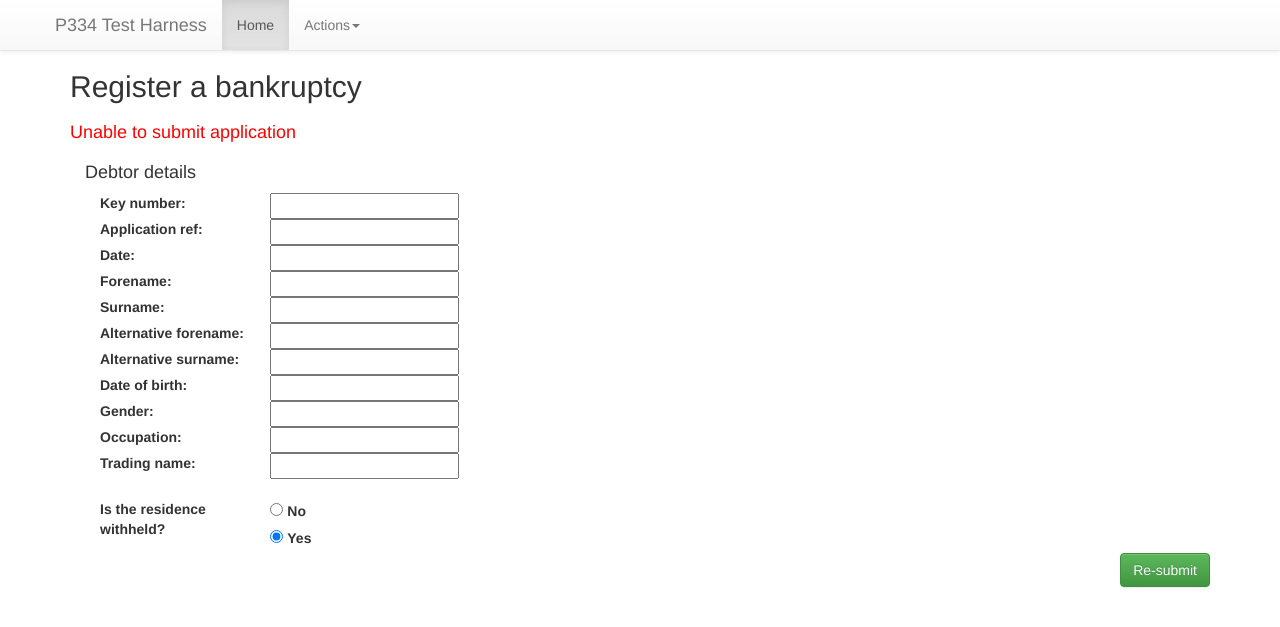
After one commit to LandRegistry/lc-alpha-demo-utilities, a Flask app: template application/templates/regn_submission_error.html in a window 1280 px wide. The commit adds this page. Shown: the top 627 px of the page. Run offline with Flask 2, Linux system fonts and the light colour scheme; the template is opened without the code that fills it, so the values that code supplies are empty; some libraries are stand-ins or nearby versions.

Commit message:
Utilities

```diff
--- a/application/static/css/styles.css
+++ b/application/static/css/styles.css
@@ -6,3 +6,7 @@
     background-color:#E6E6E6;
     padding-bottom:15px;
 }
+
+.error {
+    color:#FF0000;
+}
--- a/application/templates/includes/vertical_nav.html
+++ b/application/templates/includes/vertical_nav.html
@@ -9,7 +9,7 @@
                             <span class="icon-bar"></span>
                             <span class="icon-bar"></span>
                         </button>
-                        <a class="navbar-brand" href="/">Land Charges Utilities</a>
+                        <a class="navbar-brand" href="/">P334 Test Harness</a>
                     </div>
                     <div class="collapse navbar-collapse">
                         <ul class="nav navbar-nav">
--- /dev/null
+++ b/application/templates/regn_submission_error.html
@@ -0,0 +1,98 @@
+<!DOCTYPE html>
+<html lang="en">
+<head>
+    <meta charset="utf-8">
+    <title>Bankruptcy registration</title>
+    {% include 'includes/ext_references.html' %}
+</head>
+<body>
+    {% include 'includes/vertical_nav.html' %}
+    <div id="main" class="container" >
+        <div class="container" >
+            <div class="row">
+                <h2>Register a bankruptcy</h2>
+                <form action="/resubmit" method="POST">
+                    <div class="row col-sm-12">
+                        <h4 class="error">Unable to submit application</h4>
+                        <h5 class="error">{{error}}</h5>
+
+                        <div class="col-sm-5">
+                                <h4>Debtor details</h4>
+                                <label for="key_no" class="col-sm-5">Key number:</label>
+                                <input type="text" id="key_no" name="key_no" value="{{regnDetails.key_number}}"><br/>
+                                <label for="app_ref" class="col-sm-5">Application ref:</label>
+                                <input type="text" id="app_ref" name="reference" value="{{regnDetails.application_ref}}"><br/>
+                                <label for="app_date" class="col-sm-5">Date:</label>
+                                <input type="text" id="app_date" name="application_date" value="{{regnDetails.date}}"><br/>
+                                <label for="forename" class="col-sm-5">Forename:</label>
+                                <input type="text" id="forename" name="forename" value="{{regnDetails.forenames}}"><br/>
+                                <label for="surname" class="col-sm-5">Surname:</label>
+                                <input type="text" id="surname" name="surname" value="{{regnDetails.surname}}"><br/>
+                                <label for="alt_forename" class="col-sm-5">Alternative forename:</label>
+                                <input type="text" id="alt_forename" name="alt_forename" value="{{regnDetails.alt_forename}}"><br/>
+                                <label for="alt_surname" class="col-sm-5">Alternative surname:</label>
+                                <input type="text" id="alt_surname" name="alt_surname" value="{{regnDetails.alt_surname}}"><br/>
+                                <label for="dob" class="col-sm-5">Date of birth:</label>
+                                <input type="text" id="dob" name="dob" value="{{regnDetails.date_of_birth}}"><br/>
+                                <label for="gender" class="col-sm-5">Gender:</label>
+                                <input type="text" id="gender" name="gender" value="{{regnDetails.gender}}"><br/>
+                                <label for="occupation" class="col-sm-5">Occupation:</label>
+                                <input type="text" id="occupation" name="occupation" value="{{regnDetails.occupation}}"><br/>
+                                <label for="trading" class="col-sm-5">Trading name:</label>
+                                <input type="text" id="trading" name="trading" value="{{regnDetails.trading_name}}"><br/><br/>
+                            <div class="col-sm-5">
+                                <p><strong>Is the residence withheld?</strong></p>
+                            </div>
+                            {% if regnDetails.withheld == "false" %}
+                                <input type="radio" id="withheld1" name="withheld" value="false" checked/>
+                                <label for="withheld1">No</label><br/>
+                                <input type="radio" id="withheld2" name="withheld" value="true" />
+                                <label for="withheld2">Yes</label>
+                            {% else %}
+                                <input type="radio" id="withheld1" name="withheld" value="false" />
+                                <label for="withheld1">No</label><br/>
+                                <input type="radio" id="withheld2" name="withheld" value="true" checked/>
+                                <label for="withheld2">Yes</label>
+                            {% endif %}
+
+                        </div>
+
+                        <div class="col-sm-7">
+                            {% if regnDetails.addressList | length > 0  %}
+                                <h4>Addresses</h4>
+                            {% endif %}
+                            {% for item in regnDetails.addressList %}
+                                {% if item.address_type == "residence" %}
+                                    <div class="col-sm-2">Residence:</div>
+                                {% elif item.address_type == "business" %}
+                                    <div class="col-sm-2">Business:</div>
+                                {% else %}
+                                    <div class="col-sm-2">Investment:</div>
+                                {% endif %}
+                                    <div class="col-sm-10">
+                                        <input hidden name="address_type_{{loop.index}}" value="{{item.address_type}}"/>
+                                        <label for="name_or_number_{{loop.index}}" class="col-sm-4">House name or no:</label>
+                                        <input type="text" id="name_or_number_{{loop.index}}" name="name_or_number_{{loop.index}}" value="{{item.name_or_number}}"><br/>
+                                        <label for="street_{{loop.index}}" class="col-sm-4">Street:</label>
+                                        <input type="text" id="street_{{loop.index}}" name="street_{{loop.index}}" value="{{item.street}}"><br/>
+                                        <label for="town_{{loop.index}}" class="col-sm-4">Town:</label>
+                                        <input type="text" id="town_{{loop.index}}" name="town_{{loop.index}}" value="{{item.town}}"><br/>
+                                        <label for="postcode_{{loop.index}}" class="col-sm-4">Postcode:</label>
+                                        <input type="text" id="postcode_{{loop.index}}" name="postcode_{{loop.index}}" value="{{item.postcode}}"><br/>
+                                    </div>
+                            {% endfor %}
+                            </div>
+
+                    </div><br/>
+                    <div class="row col-sm-12">
+                        <input class="btn btn-success pull-right" id="submit" type="submit" value="Re-submit">
+                    </div>
+                    {% if regDataAsJSON != "" %}
+                    <input type="hidden" name="regDataAsJSON" value="{{ regDataAsJSON }}" />
+                    {% endif %}
+                </form>
+            </div>
+        </div>
+    </div>
+</body>
+</html>
```
Also changed, not shown: application/routes.py (+158 -132 lines).
